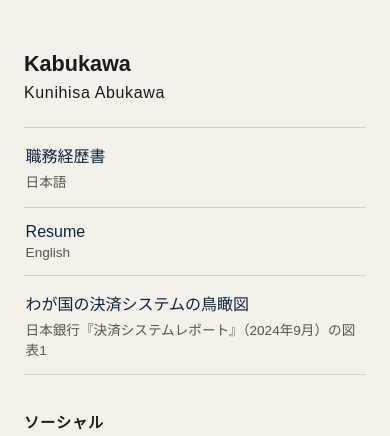
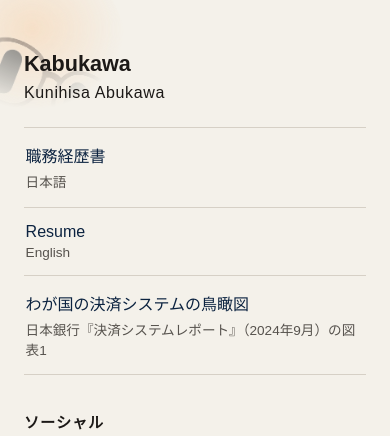
Before and after one commit to kabukawa/home, a plain HTML site: page index.html in a window 390 px wide. Shown: the top 436 px of the page. Drawn offline with Linux system fonts and the light colour scheme.

Commit message:
入り口の左上に自画像を背景のアクセントとして置く

```diff
--- a/index.html
+++ b/index.html
@@ -11,7 +11,20 @@
       color: #1c1917;
       font-family: "Yu Gothic UI", "Hiragino Sans", "Noto Sans JP", sans-serif;
     }
+    body::before {
+      content: "";
+      position: fixed;
+      inset: 0;
+      z-index: 0;
+      pointer-events: none;
+      background: url("img/profile.png") left -1.5rem top -4.2rem / 28rem auto no-repeat;
+      opacity: 0.72;
+      -webkit-mask-image: radial-gradient(17rem 16rem at 8rem 8.5rem, #000 0%, transparent 74%);
+      mask-image: radial-gradient(17rem 16rem at 8rem 8.5rem, #000 0%, transparent 74%);
+    }
     main {
+      position: relative;
+      z-index: 1;
       box-sizing: border-box;
       width: 100%;
       max-width: 34rem;
@@ -73,6 +86,15 @@
     .icons span {
       display: block;
       line-height: 1.35;
+    }
+    @media (max-width: 1100px) {
+      body::before {
+        background-position: left -5.5rem top -7.4rem;
+        background-size: 18rem auto;
+        opacity: 0.55;
+        -webkit-mask-image: radial-gradient(8rem 7rem at 2rem 1.8rem, #000 0%, transparent 72%);
+        mask-image: radial-gradient(8rem 7rem at 2rem 1.8rem, #000 0%, transparent 72%);
+      }
     }
     @media (max-width: 640px) {
       main { margin-top: 3.2rem; }
```
Also changed, not shown: img/profile.png (added), 1 other file.
